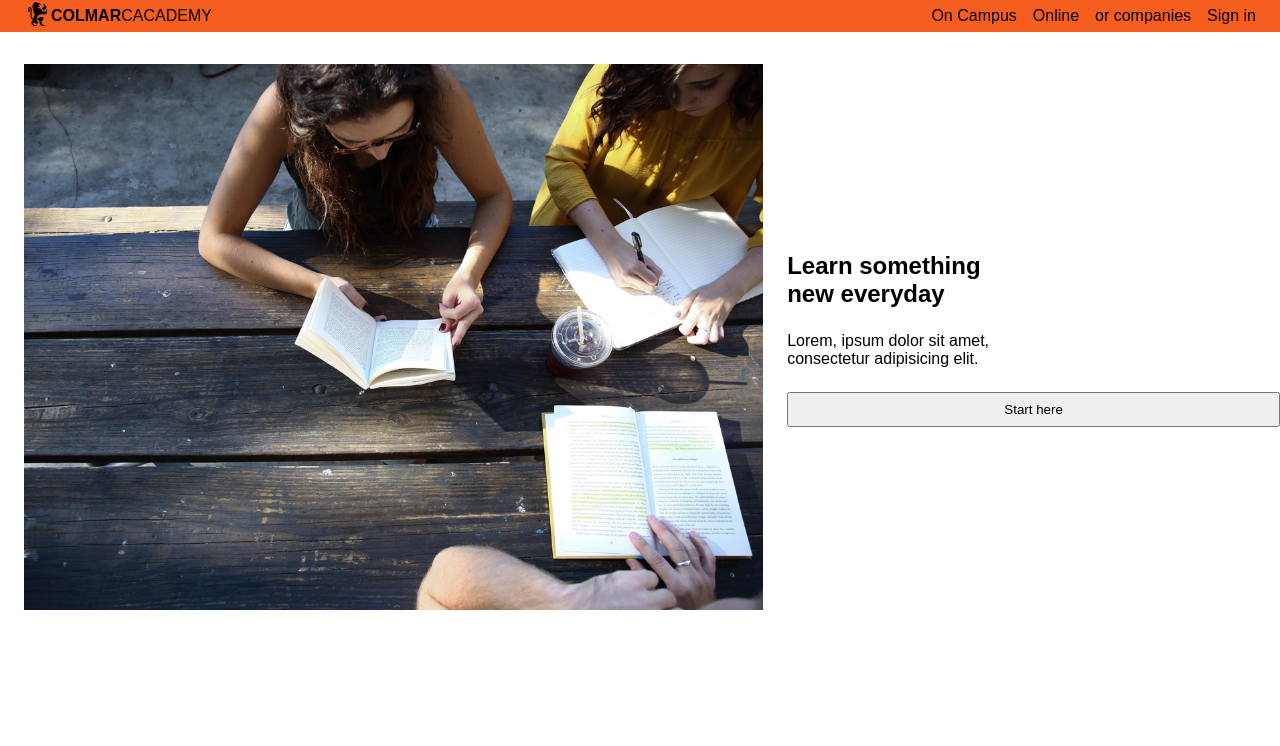
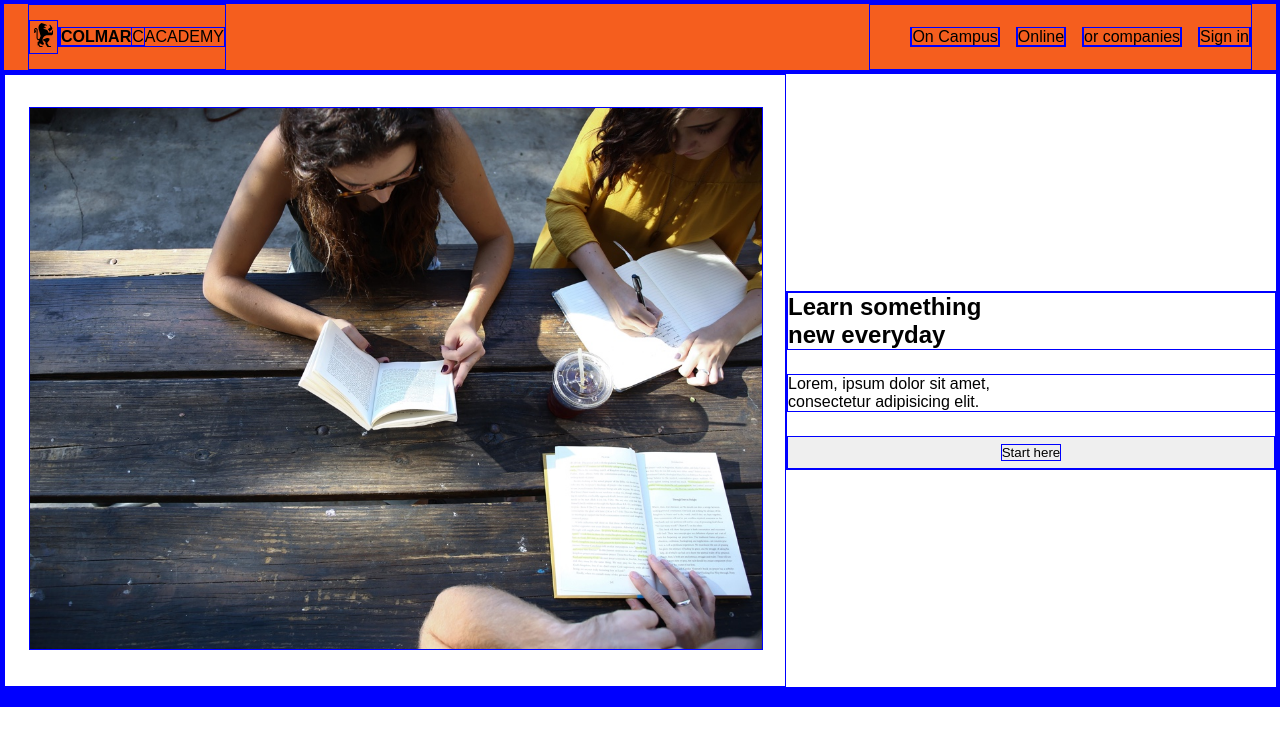
Before and after one commit to Falaloon/ColmarAcademy_Assessment, a plain HTML site: page index.html in a window 1280 px wide. Drawn offline with Linux system fonts and the light colour scheme.

Commit message:
add height in nav bar

```diff
--- a/index.html
+++ b/index.html
@@ -10,20 +10,20 @@
 
 <body>
     <header>
-        <nav class="destop h64">
-            <div class="destop_left_bar">
+        <nav class="destop ">
+            <div class="destop_left_bar h-64">
                 <img src="capstone_colmar_assets/images/ic-logo.svg" alt="ic-logo">
                 <p><span><strong>COLMAR</strong>C</span>ACADEMY</p>
             </div>
-            <ul class="destop_right_bar">
+            <ul class="destop_right_bar h-64">
                 <li><a href="#">On Campus</a></li>
                 <li><a href="#">Online</a></li>
                 <li><a href="#">or companies</a></li>
                 <li><a href="#">Sign in</a></li>
             </ul>
         </nav>
-        <nav class="mobile h-64">
-            <ul class="mobile_icon w-100">
+        <nav class="mobile">
+            <ul class="mobile_icon w-100 h-64">
                 <li><img src="capstone_colmar_assets/images/ic-logo.svg" alt="ic-logo"></li>
                 <li><img src="capstone_colmar_assets/images/ic-on-campus.svg" alt="ic-on-campus"></li>
                 <li><img src="capstone_colmar_assets/images/ic-online.svg" alt="ic-online"></li>
--- a/style.css
+++ b/style.css
@@ -1,12 +1,9 @@
 *{
     font-family: 'Nanum Gothic', sans-serif;
-    /* border-style: solid; */
-    /* border-color: blue; */
-    /* border-width: 0.5px; */
+    border-style: solid;
+    border-color: blue;
+    border-width: 0.5px;
     margin: 0;
-
-
-
 }
 
 .destop, .mobile{
@@ -24,6 +21,7 @@ a{
 
 .destop_right_bar, .mobile_icon {
     list-style: none;
+    height: 32px;
 }
 
 .destop {
@@ -73,7 +71,7 @@ a{
     display: flex;
     flex-direction: row;
     justify-content: space-evenly;
-    align-self: center;
+    align-items: center;
 }
 
 .hero{
```
